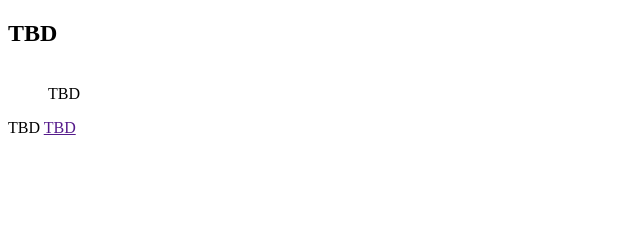
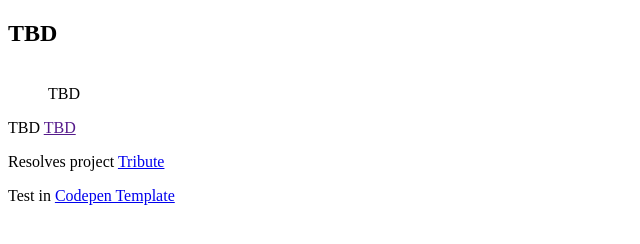
Before and after one commit to EdmundLewry/fcc-tribute-project, a plain HTML site: page index.html in a window 1280 px wide. Shown: the whole page, without its empty margins (0-640 px from the left). Drawn offline with Linux system fonts and the light colour scheme.

Commit message:
Added some useful links to the footer

```diff
--- a/index.html
+++ b/index.html
@@ -29,6 +29,11 @@
             </section>
         </section>
     </main>
-    <footer></footer>
+    <footer>
+        <p>
+            Resolves project <a href="https://www.freecodecamp.org/learn/responsive-web-design/responsive-web-design-projects/build-a-tribute-page">Tribute</a>
+        </p>
+        <p>Test in <a href="https://codepen.io/pen?template=MJjpwO">Codepen Template</a></p>
+    </footer>
 </body>
 </html>
```
